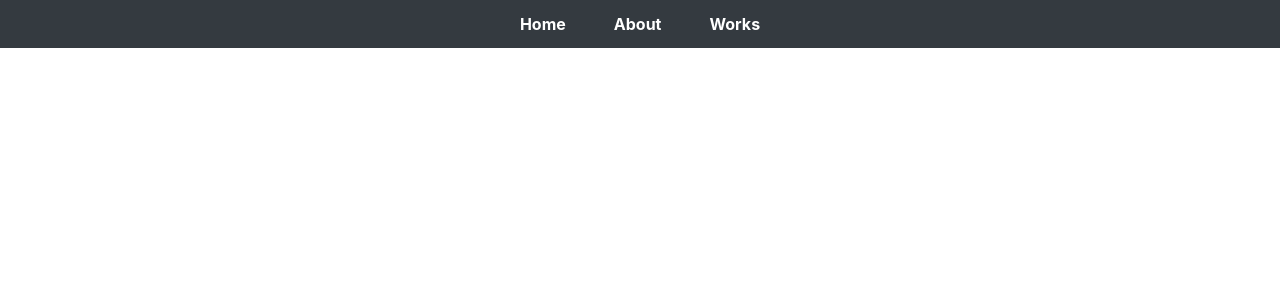
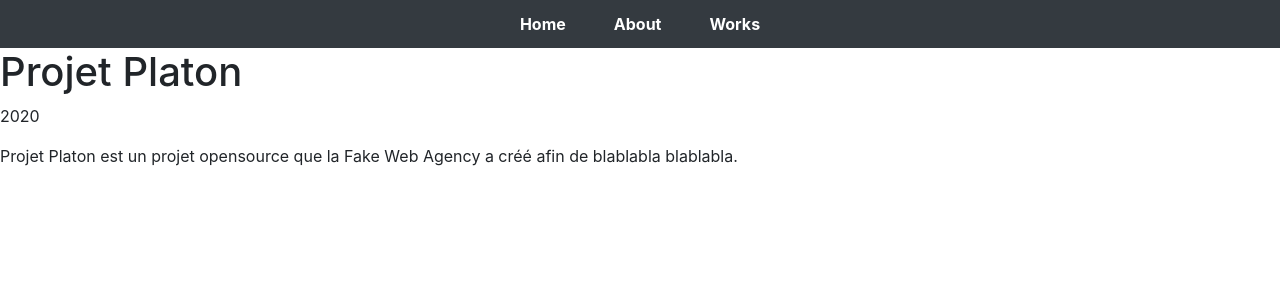
Before and after one commit to ThibaultClerc/webistic, a React (Create React App) app: page /works/platon-study-case in a window 1280 px wide. Shown: the top 300 px of the page. Built offline with nearby package versions, Linux system fonts and the light colour scheme.

Commit message:
project pages ok

```diff
--- a/src/data/data.json
+++ b/src/data/data.json
@@ -2,19 +2,19 @@
   "fr":
       [
         {
-          "id"          : "platon",
+          "id"          : "platon-study-case",
           "title"       : "Projet Platon",
           "year"        : "2020",
           "description" : "Projet Platon est un projet opensource que la Fake Web Agency a créé afin de blablabla blablabla."
         },
         {
-          "id"          : "solane",
+          "id"          : "solane-study-case",
           "title"       : "Projet Solane",
           "year"        : "2019",
           "description" : "Projet Solane est un projet collaboratif que la Fake Web Agency a créé afin de blablabla blablabla."
         },
         {
-          "id"          : "sedal",
+          "id"          : "sedal-study-case",
           "title"       : "Projet Sedal",
           "year"        : "2020",
           "description" : "Projet Sedal est un projet collaboratif que la Fake Web Agency a créé afin de blablabla blablabla."
@@ -27,19 +27,19 @@
     [
 
       {
-        "id"          : "platon",
+        "id"          : "platon-study-case",
         "title"       : "Platon Project",
         "year"        : "2020",
         "description" : "Platon Project is an opensource project built in 2020 with the help of many collaborators such as blablabla"
       },
       {
-        "id"          : "solane",
+        "id"          : "solane-study-case",
         "title"       : "Solane Project",
         "year"        : "2019",
         "description" : "Project Solane is an opensource project built in 2020 with the help of many collaborators such as blablabla"
       },
       {
-        "id"          : "sedal",
+        "id"          : "sedal-study-case",
         "title"       : "Sedal Project",
         "year"        : "2020",
         "description" : "Sedal Project is an opensource project built in 2020 with the help of many collaborators such as blablabla"
--- a/src/index.jsx
+++ b/src/index.jsx
@@ -13,6 +13,7 @@ import Navbar from './components/Navbar'
 import Home from './pages/Home'
 import About from './pages/About'
 import Works from './pages/Works'
+import StudyCase from './pages/Works/StudyCase'
 
 
 
@@ -29,6 +30,9 @@ export default function App() {
             <Route path="/works" exact>
               <Works />
             </Route>
+            <Route path={`/works/:studyID`}>
+              <StudyCase />
+            </Route>
             <Route path="/about">
               <About />
             </Route>
--- a/src/pages/Works/StudyCase/index.jsx
+++ b/src/pages/Works/StudyCase/index.jsx
@@ -1,6 +1,5 @@
-import React, { useState } from 'react';
-import datafr from '../../../data/fr/index'
-import dataen from '../../../data/en/index'
+import React, { useState, useEffect } from 'react';
+import projects from '../../../data/index'
 import { useParams } from "react-router-dom";
 
 export default function StudyCase() {
@@ -9,11 +8,22 @@ export default function StudyCase() {
 
   let { studyID } = useParams()
 
+  useEffect(() => {
+    setCurrentStudy(projects.fr.find(element => element.id === studyID))
+  }, [])
+
+  console.log(projects.fr)
+
   return (
-    <div>
-      <h1></h1>
-      <p></p>
-      <p></p>
-    </div>
+    <>
+    {!currentStudy && <p>loading</p>}
+    {currentStudy &&
+      <div>
+        <h1>{currentStudy.title}</h1>
+        <p>{currentStudy.year}</p>
+        <p>{currentStudy.description}</p>
+      </div>
+    }
+    </>
   )
 }
--- a/src/pages/Works/index.jsx
+++ b/src/pages/Works/index.jsx
@@ -11,6 +11,7 @@ import projects from '../../data/index'
 
 export default function Works() {
   const [studyCases, setStudyCases] = useState(null)
+
   let match = useRouteMatch();
 
   useEffect(() => {
@@ -26,20 +27,10 @@ export default function Works() {
         {!studyCases && <p>loading...</p>}
         {studyCases && studyCases.fr.map(data =>
           <li>
-            <Link to={`${match.url}/${data.id}-study-case`} key={Math.random()}>{data.title}</Link>
+            <Link to={`${match.url}/${data.id}`} key={Math.random()}>{data.title}</Link>
           </li>
         )}
       </ul>
-
-      {/* The Topics page has its own <Switch> with more routes
-          that build on the /topics URL path. You can think of the
-          2nd <Route> here as an "index" page for all topics, or
-          the page that is shown when no topic is selected */}
-      <Switch>
-        <Route path={`${match.path}/:studyID`}>
-          <StudyCase />
-        </Route>
-      </Switch>
     </div>
   );
 }
```
